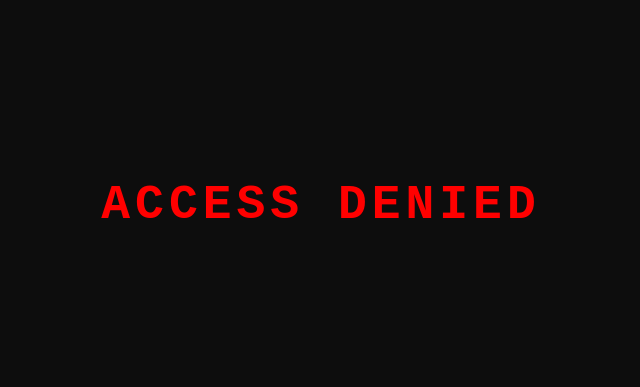
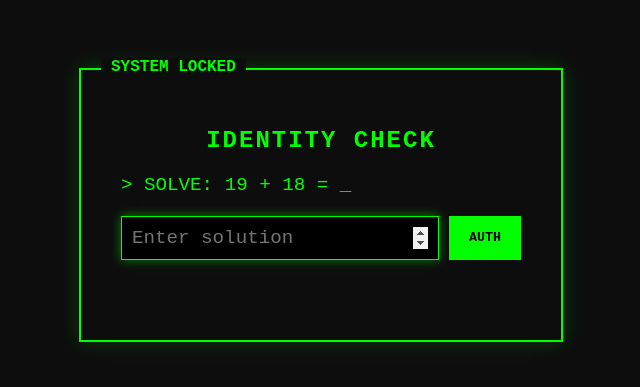
Before and after one commit to jscamargo-cyber/OsintX-v.3.2, a plain HTML site: page index.html in a window 1280 px wide. Shown: the part 195-582 px from the top of the page, without its empty margins (319-959 px from the left). Drawn offline with Linux system fonts and the light colour scheme.

Commit message:
Add files via upload

```diff
--- a/index.html
+++ b/index.html
@@ -4,45 +4,196 @@
 <head>
     <meta charset="UTF-8">
     <meta name="viewport" content="width=device-width, initial-scale=1.0">
-    <title>Access Denied</title>
+    <title>SECURE GATEWAY</title>
     <style>
         body {
             background-color: #0d0d0d;
-            color: #ff0000;
+            color: #00ff00;
             font-family: 'Courier New', Courier, monospace;
             display: flex;
+            flex-direction: column;
             justify-content: center;
             align-items: center;
             height: 100vh;
             margin: 0;
+            overflow: hidden;
+        }
+
+        .terminal-container {
+            border: 2px solid #00ff00;
+            padding: 40px;
+            width: 400px;
+            text-align: left;
+            box-shadow: 0 0 20px rgba(0, 255, 0, 0.2);
+            position: relative;
+        }
+
+        .terminal-container::before {
+            content: "SYSTEM LOCKED";
+            position: absolute;
+            top: -12px;
+            left: 20px;
+            background-color: #0d0d0d;
+            padding: 0 10px;
+            font-weight: bold;
+        }
+
+        h1 {
+            font-size: 1.5rem;
+            margin-bottom: 20px;
+            text-transform: uppercase;
+            letter-spacing: 2px;
             text-align: center;
         }
 
-        h1 {
-            font-size: 3rem;
-            text-transform: uppercase;
-            letter-spacing: 5px;
+        .challenge-text {
+            font-size: 1.2rem;
+            margin-bottom: 20px;
+        }
+
+        .input-group {
+            display: flex;
+            gap: 10px;
+        }
+
+        input {
+            background-color: #000;
+            border: 1px solid #00ff00;
+            color: #00ff00;
+            padding: 10px;
+            font-family: 'Courier New', Courier, monospace;
+            font-size: 1.2rem;
+            width: 100%;
+            outline: none;
+        }
+
+        input:focus {
+            box-shadow: 0 0 10px rgba(0, 255, 0, 0.5);
+        }
+
+        button {
+            background-color: #00ff00;
+            color: #000;
+            border: none;
+            padding: 10px 20px;
+            font-family: 'Courier New', Courier, monospace;
+            font-weight: bold;
+            cursor: pointer;
+            transition: all 0.3s ease;
+        }
+
+        button:hover {
+            background-color: #00cc00;
+            box-shadow: 0 0 15px rgba(0, 255, 0, 0.7);
+        }
+
+        .status-msg {
+            margin-top: 20px;
+            height: 20px;
+            font-size: 0.9rem;
+            text-align: center;
+        }
+
+        .error {
+            color: #ff0000;
+            text-shadow: 0 0 5px #ff0000;
+        }
+
+        .success {
+            color: #00ffff;
+            text-shadow: 0 0 5px #00ffff;
+        }
+
+        .blink {
             animation: blink 1s infinite;
         }
 
         @keyframes blink {
-            0% {
+
+            0%,
+            100% {
                 opacity: 1;
             }
 
             50% {
                 opacity: 0;
             }
-
-            100% {
-                opacity: 1;
-            }
         }
     </style>
 </head>
 
 <body>
-    <h1>ACCESS DENIED</h1>
+    <div class="terminal-container">
+        <h1>Identity Check</h1>
+        <div class="challenge-text" id="challengeText">Calculating...</div>
+        <div class="input-group">
+            <input type="number" id="answerInput" placeholder="Enter solution" autocomplete="off">
+            <button onclick="checkAnswer()">AUTH</button>
+        </div>
+        <div class="status-msg" id="statusMsg"></div>
+    </div>
+
+    <script>
+        const challengeText = document.getElementById('challengeText');
+        const answerInput = document.getElementById('answerInput');
+        const statusMsg = document.getElementById('statusMsg');
+
+        let num1, num2, correctAnswer;
+
+        function generateChallenge() {
+            num1 = Math.floor(Math.random() * 20) + 1; // 1 to 20
+            num2 = Math.floor(Math.random() * 20) + 1; // 1 to 20
+            correctAnswer = num1 + num2;
+            challengeText.innerHTML = `> SOLVE: ${num1} + ${num2} = <span class="blink">_</span>`;
+
+            // Clear previous input
+            answerInput.value = '';
+            statusMsg.textContent = '';
+            statusMsg.className = 'status-msg';
+            answerInput.focus();
+        }
+
+        function checkAnswer() {
+            const userAnswer = parseInt(answerInput.value);
+
+            if (isNaN(userAnswer)) {
+                showError("INPUT_INVALID: Enter a number");
+                return;
+            }
+
+            if (userAnswer === correctAnswer) {
+                showSuccess("ACCESS_GRANTED... Redirecting");
+                setTimeout(() => {
+                    window.location.href = 'terminal.html';
+                }, 1000);
+            } else {
+                showError("ACCESS_DENIED: Incorrect solution");
+                // Shake effect or bad feedback
+                setTimeout(generateChallenge, 1500); // New challenge after failure
+            }
+        }
+
+        function showError(msg) {
+            statusMsg.textContent = `> ERROR: ${msg}`;
+            statusMsg.className = 'status-msg error';
+            answerInput.value = '';
+        }
+
+        function showSuccess(msg) {
+            statusMsg.textContent = `> SYSTEM: ${msg}`;
+            statusMsg.className = 'status-msg success';
+        }
+
+        // Allow 'Enter' key to submit
+        answerInput.addEventListener('keypress', function (e) {
+            if (e.key === 'Enter') {
+                checkAnswer();
+            }
+        });
+
+        // Initialize on load
+        window.onload = generateChallenge;
+    </script>
 </body>
 
 </html>
```
